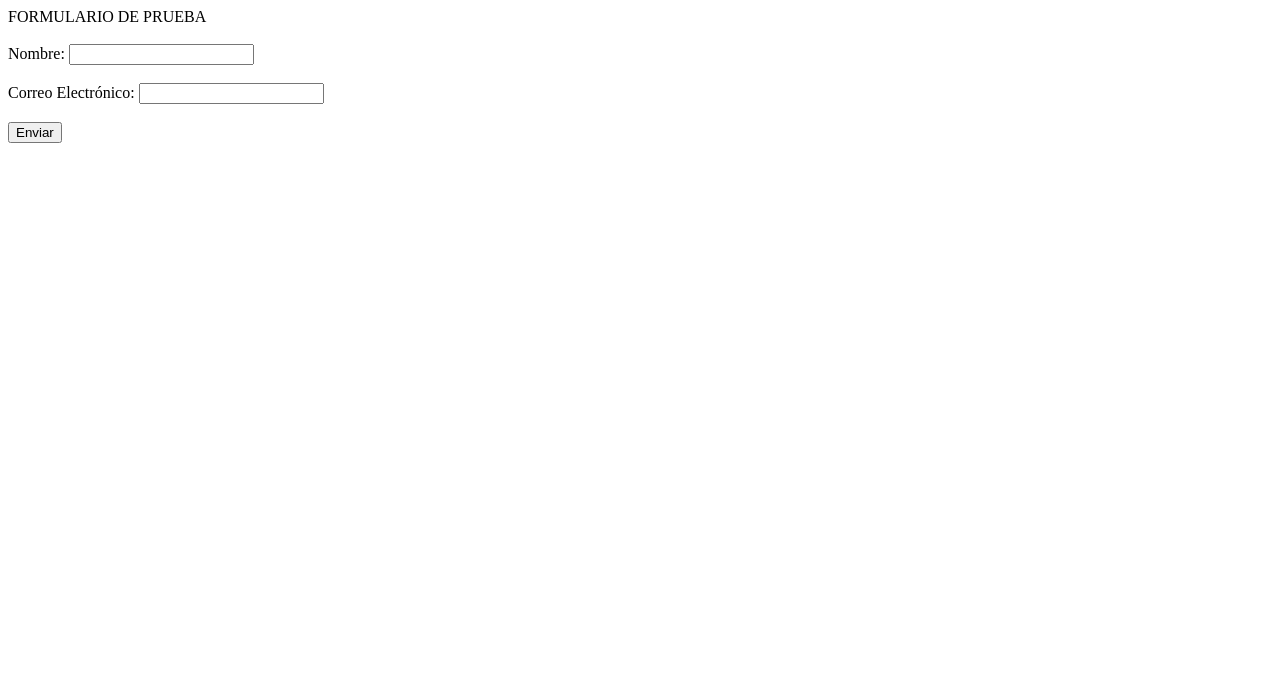
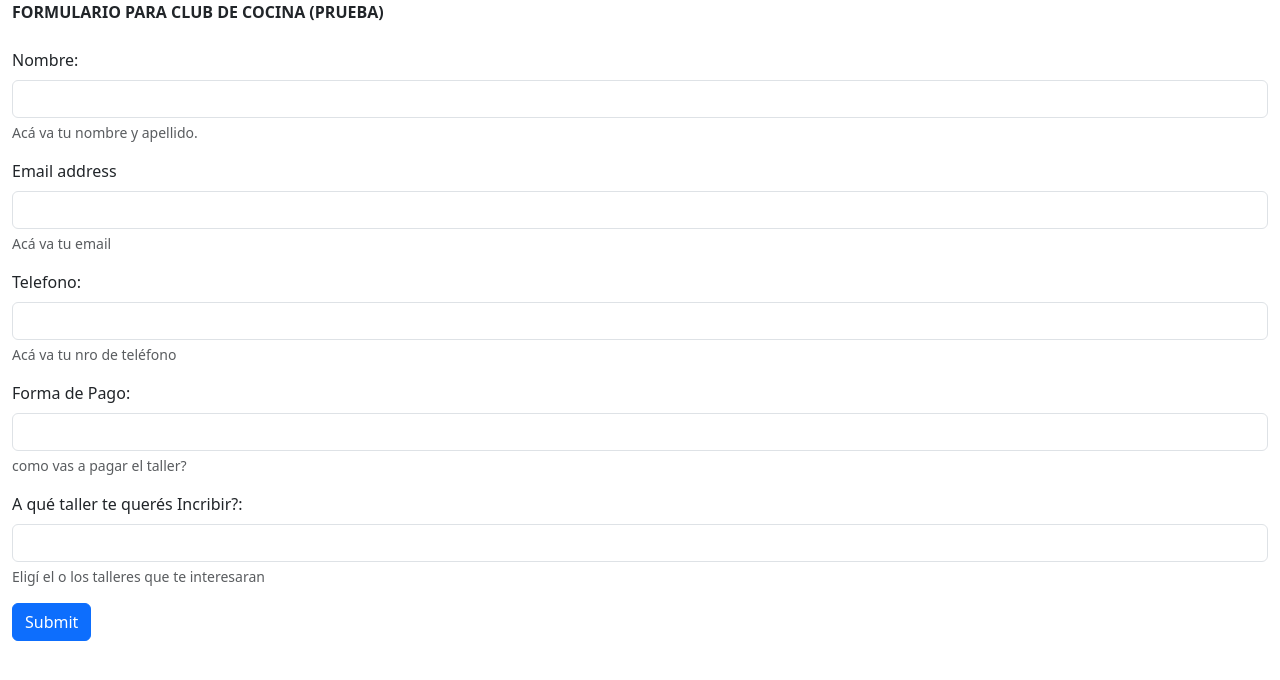
Before and after one commit to plataformacolmena/form, a plain HTML site: page index.html in a window 1280 px wide. Drawn offline with nearby package versions, Linux system fonts and the light colour scheme.

Commit message:
Add files via upload

```diff
--- a/index.html
+++ b/index.html
@@ -2,30 +2,61 @@
 <html>
 
 <head>
+    <meta charset="utf-8">
+    <meta name="viewport" content="width=device-width, initial-scale=1">
+    <title>Bootstrap demo</title>
+    <link href="https://cdn.jsdelivr.net/npm/bootstrap@5.3.3/dist/css/bootstrap.min.css" rel="stylesheet"
+        integrity="sha384-QWTKZyjpPEjISv5WaRU9OFeRpok6YctnYmDr5pNlyT2bRjXh0JMhjY6hW+ALEwIH" crossorigin="anonymous">
+
     <title>Formulario de Ejemplo</title>
 </head>
 
 <body>
-    <div>
-        FORMULARIO DE PRUEBA
+    <div class="container-fluid">
+        <div>
+            <strong>
+                FORMULARIO PARA CLUB DE COCINA (PRUEBA)
+            </strong>
+        </div>
+        <br>
+        <div>
+            <form id="myForm">
+                <div class="mb-3">
+                    <label for="name" class="form-label">Nombre:</label>
+                    <input type="text" id="name" name="name" class="form-control" required>
+                    <div id="emailHelp" class="form-text">Acá va tu nombre y apellido.</div>
+                </div>
+                <div class="mb-3">
+                    <label for="email" class="form-label">Email address</label>
+                    <input type="email" class="form-control" id="email" name="email" aria-describedby="emailHelp"
+                        required>
+                    <div id="emailHelp" class="form-text">Acá va tu email</div>
+                </div>
+                <div class="mb-3">
+                    <label for="tel" class="form-label">Telefono:</label>
+                    <input type="number" id="tel" name="tel" class="form-control" required>
+                    <div id="telHelp" class="form-text">Acá va tu nro de teléfono</div>
+                </div>
+                <div class="mb-3">
+                    <label for="pago" class="form-label">Forma de Pago:</label>
+                    <input type="text" id="pago" name="pago" class="form-control" required>
+                    <div id="pagoHelp" class="form-text">como vas a pagar el taller?</div>
+                </div>
+                <div class="mb-3">
+                    <label for="taller" class="form-label">A qué taller te querés Incribir?:</label>
+                    <input type="text" id="taller" name="taller" class="form-control" required>
+                    <div id="tallerHelp" class="form-text">Eligí el o los talleres que te interesaran</div>
+                </div>
+                <button type="button" value="Enviar" class="btn btn-primary" onclick="submitForm()">Submit</button>
+            </form>
+        </div>
     </div>
-    <br>
-
-    <form id="myForm">
-        <label for="name">Nombre:</label>
-        <input type="text" id="name" name="name" required><br><br>
-        <label for="email">Correo Electrónico:</label>
-        <input type="email" id="email" name="email" required><br><br>
-        <input type="button" value="Enviar" onclick="submitForm()">
-    </form>
-
     <script>
         function submitForm() {
             var formData = {
                 name: document.getElementById('name').value,
                 email: document.getElementById('email').value
             };
-
             fetch('https://script.google.com/macros/s/AKfycbzKRGwZZE109W6Np6tbUXswznMyeAzK4iSVfp3w-5X6YWX_ouzDNPPVZO47kNYo8iXDrw/exec', {
                     method: 'POST',
                     mode: 'no-cors', // Aquí se especifica CORS
@@ -35,9 +66,15 @@
                     body: JSON.stringify(formData)
                 })
                 .then(response => response.text())
-                .then(data => alert(data))
+                .then(data => alert('Hecho!', data))
                 .catch(error => console.error('Error:', error));
+
+            document.getElementById('name').value = '';
+            document.getElementById('email').value = '';
         }
+    </script>
+    <script src="https://cdn.jsdelivr.net/npm/bootstrap@5.3.3/dist/js/bootstrap.bundle.min.js"
+        integrity="sha384-YvpcrYf0tY3lHB60NNkmXc5s9fDVZLESaAA55NDzOxhy9GkcIdslK1eN7N6jIeHz" crossorigin="anonymous">
     </script>
 </body>
 
```
